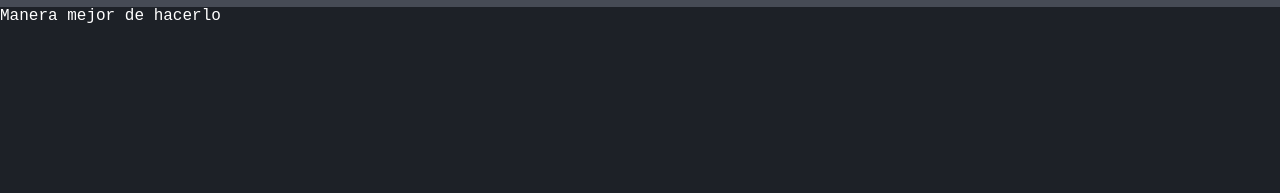
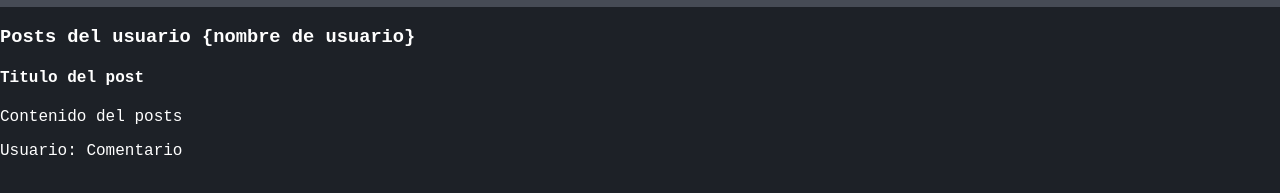
Before and after one commit to ALEXBRINE0/Curso-GIt-Test, a plain HTML site: page index.html in a window 1280 px wide. Shown: the part 63-256 px from the top of the page. Drawn offline with Linux system fonts and the light colour scheme; a web font is replaced by a local one.

Commit message:
Add post html

```diff
--- a/index.html
+++ b/index.html
@@ -15,8 +15,12 @@
         <img class="logo" src="img/git.png">
         <h1>Blog Curso Git</h1>
     </div>
-    <div>
-        Manera mejor de hacerlo
+    <div class=""container" id="content">
+        <h3>Posts del usuario {nombre de usuario}</h3>
+        <div class="post">
+            <h4>Titulo del post</h4>
+            <p>Contenido del posts</p>
+            <p><span>Usuario:</span> Comentario</p>
     </div>
 </body>
 </html>
```
